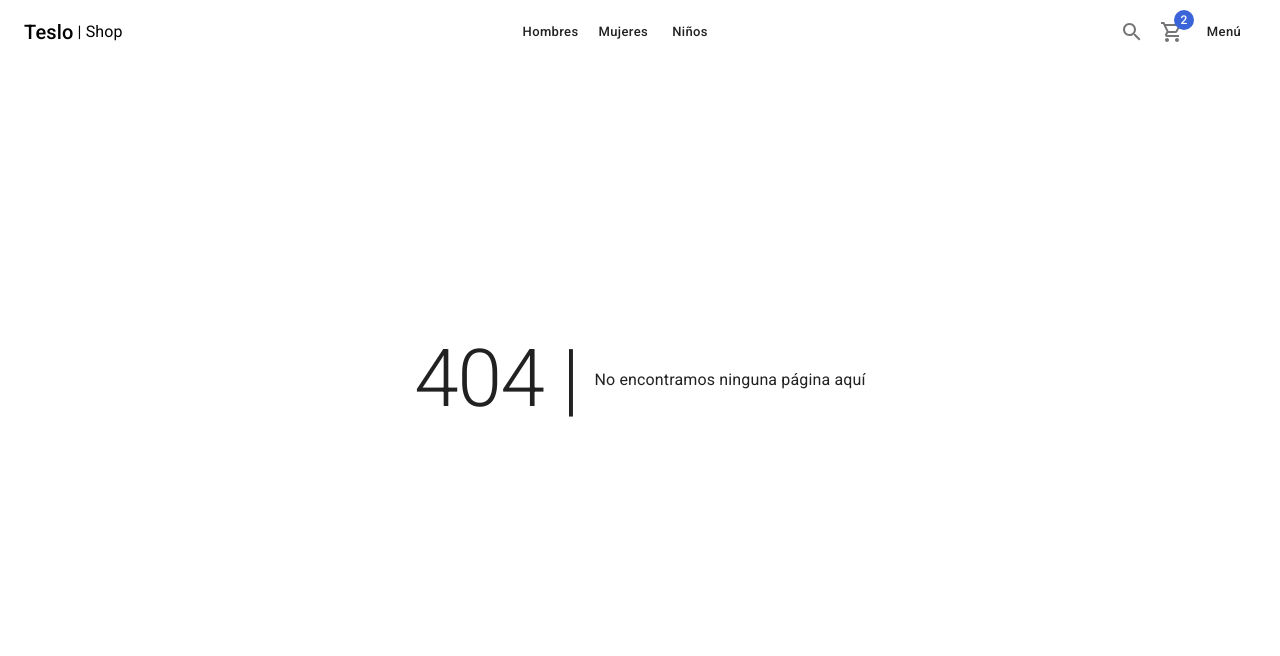
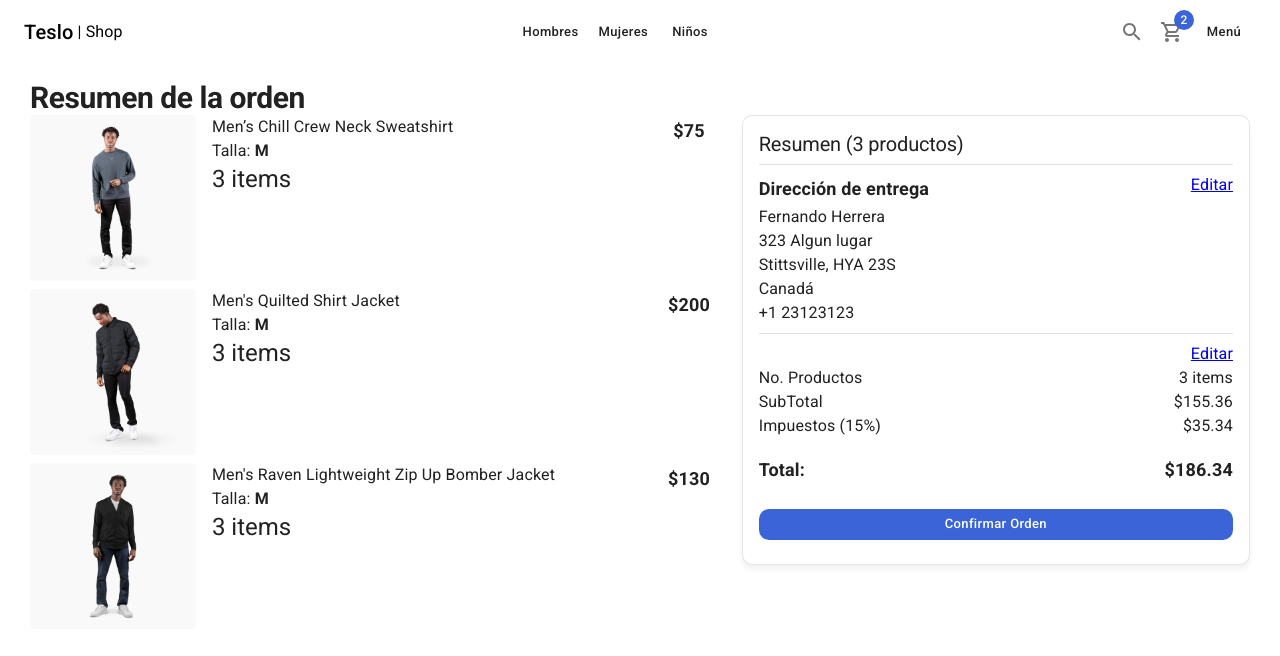
Before and after one commit to czabala847/next-teslo-shop, a Next.js app: page /checkout/summary in a window 1280 px wide. Before the commit this address had no page. Shown: the top 656 px of the page. Built offline with nearby package versions, Linux system fonts and the light colour scheme.

Commit message:
checkout summary

```diff
--- /dev/null
+++ b/pages/checkout/summary.tsx
@@ -0,0 +1,70 @@
+import React from "react";
+import Link from "next/link";
+import {
+  Box,
+  Button,
+  Card,
+  CardContent,
+  Divider,
+  Grid,
+  Typography,
+} from "@mui/material";
+
+import { ShopLayout } from "@/components/layouts";
+import { CartList, OrderSummary } from "@/components/cart";
+
+const SummaryPage = () => {
+  return (
+    <ShopLayout
+      title="Resumen de orden"
+      pageDescription={"Resumen de la orden"}
+    >
+      <Typography variant="h1" component="h1">
+        Resumen de la orden
+      </Typography>
+
+      <Grid container>
+        <Grid item xs={12} sm={7}>
+          <CartList />
+        </Grid>
+        <Grid item xs={12} sm={5}>
+          <Card className="summary-card">
+            <CardContent>
+              <Typography variant="h2">Resumen (3 productos)</Typography>
+              <Divider sx={{ my: 1 }} />
+
+              <Box display="flex" justifyContent="space-between">
+                <Typography variant="subtitle1">
+                  Dirección de entrega
+                </Typography>
+                <Link href="/checkout/address">Editar</Link>
+              </Box>
+
+              <Typography>Fernando Herrera</Typography>
+              <Typography>323 Algun lugar</Typography>
+              <Typography>Stittsville, HYA 23S</Typography>
+              <Typography>Canadá</Typography>
+              <Typography>+1 23123123</Typography>
+
+              <Divider sx={{ my: 1 }} />
+
+              <Box display="flex" justifyContent="end">
+                <Link href="/cart">Editar</Link>
+              </Box>
+
+              <OrderSummary />
+
+              <Box sx={{ mt: 3 }}>
+                <Button color="secondary" className="circular-btn" fullWidth>
+                  Confirmar Orden
+                </Button>
+              </Box>
+            </CardContent>
+          </Card>
+        </Grid>
+      </Grid>
+    </ShopLayout>
+  );
+};
+
+export default SummaryPage;
```
